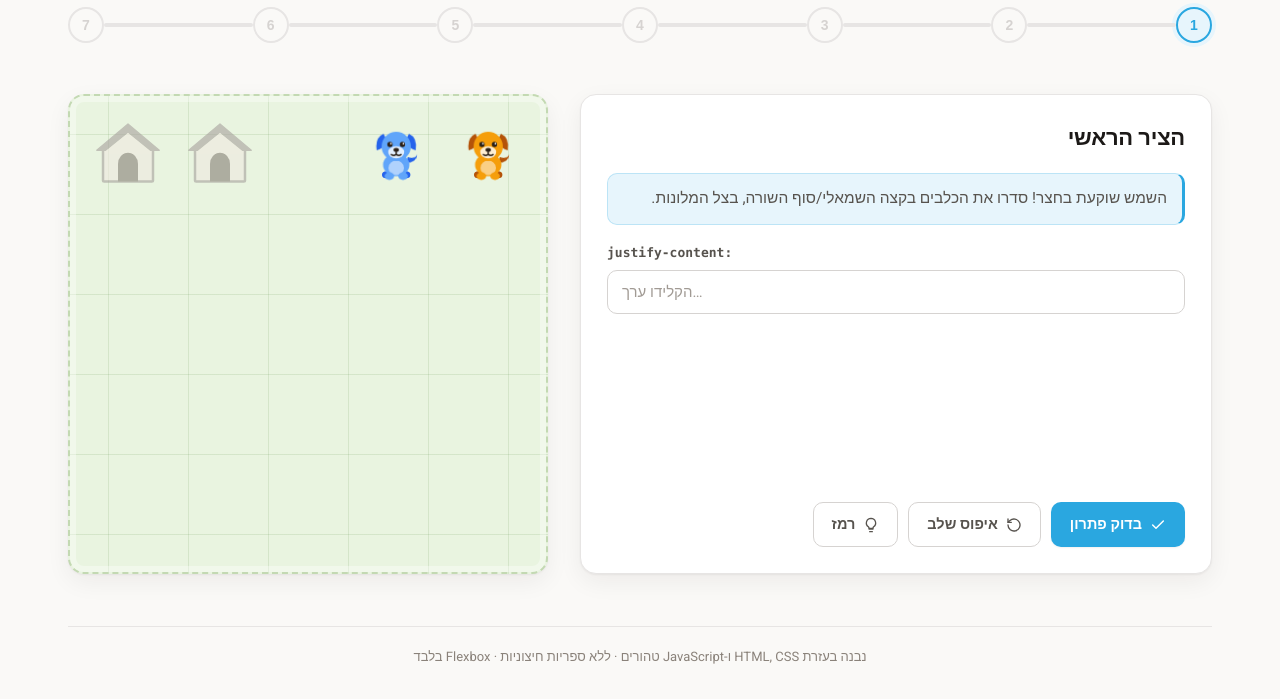
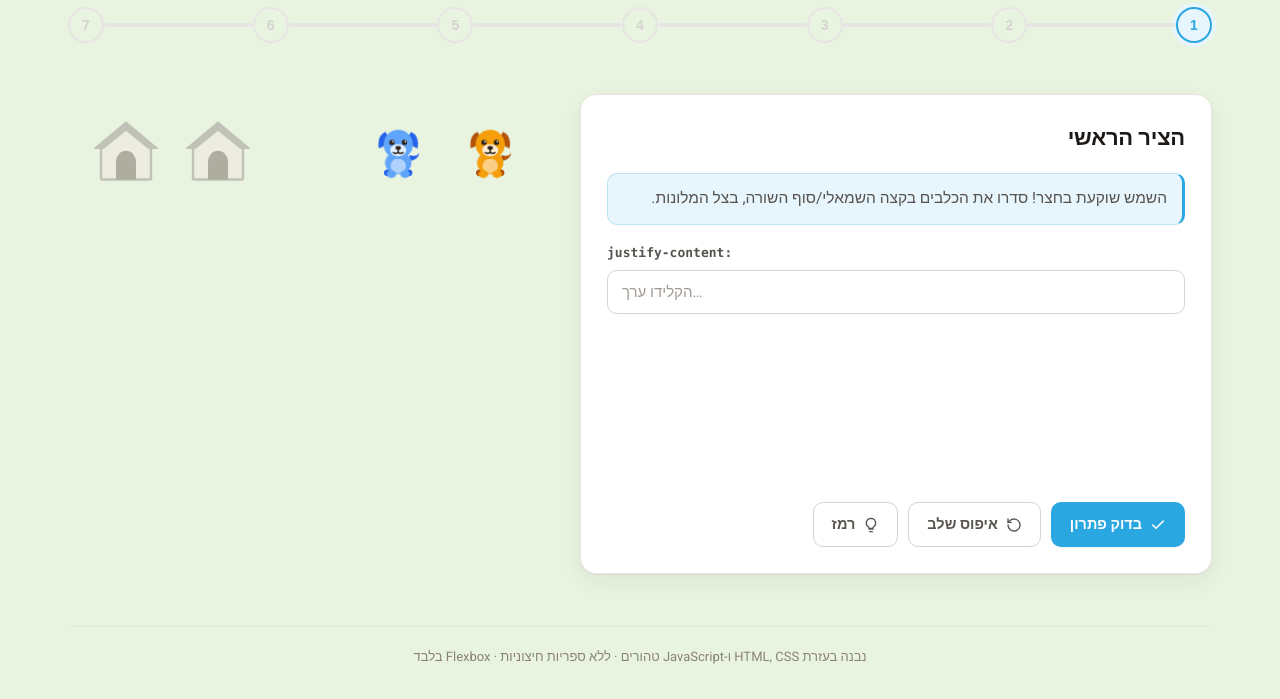
Before and after one commit to NoobUsesGitHub/WebAppProgramming-FlexBox-Game, a website: page public_files/index.html in a window 1280 px wide. Shown: the part 101-800 px from the top of the page. Drawn offline with Linux system fonts and the light colour scheme.

Commit message:
Remove board outline/grid; use the park green for the whole page
- Dropped the board's dashed border, inset ring and alignment grid
- The soft grass-green is now the page-wide background; the play area blends
  into the ground, with the white controls card providing contrast

Co-Authored-By: Claude Opus 4.8 <noreply@anthropic.com>

```diff
--- a/public_files/style.css
+++ b/public_files/style.css
@@ -7,11 +7,8 @@
 
 :root {
   /* Neutral stone palette */
-  --bg:        #faf9f7;
+  --bg:        #e9f4e0;   /* soft park grass — the whole page ground */
   --surface:   #ffffff;
-  --board-bg:  #e9f4e0;   /* soft park grass */
-  --board-grid:rgba(104, 150, 84, .16);
-  --board-edge:#c3d9b2;
   --ink:       #1c1917;   /* stone-900 */
   --ink-soft:  #57534e;   /* stone-600 */
   --muted:     #8a827a;   /* stone-500 */
@@ -223,17 +220,8 @@ body {
   width: var(--board-size);
   height: var(--board-size);
   max-width: 100%;
-  border-radius: var(--radius);
-  background-color: var(--board-bg);
-  /* Clear alignment grid so positions and rows/columns read at a glance. */
-  background-image:
-    linear-gradient(var(--board-grid) 1px, transparent 1px),
-    linear-gradient(90deg, var(--board-grid) 1px, transparent 1px);
-  background-size: var(--item) var(--item);
-  background-position: center;
-  border: 2px dashed var(--board-edge);
-  box-shadow: var(--shadow), inset 0 0 0 6px rgba(255, 255, 255, .35);
-  overflow: hidden;
+  /* No outline, no background — the play area blends into the page ground. */
+  overflow: visible;
 }
 
 /* Both layers share identical box metrics so dogs land exactly over kennels. */
```
